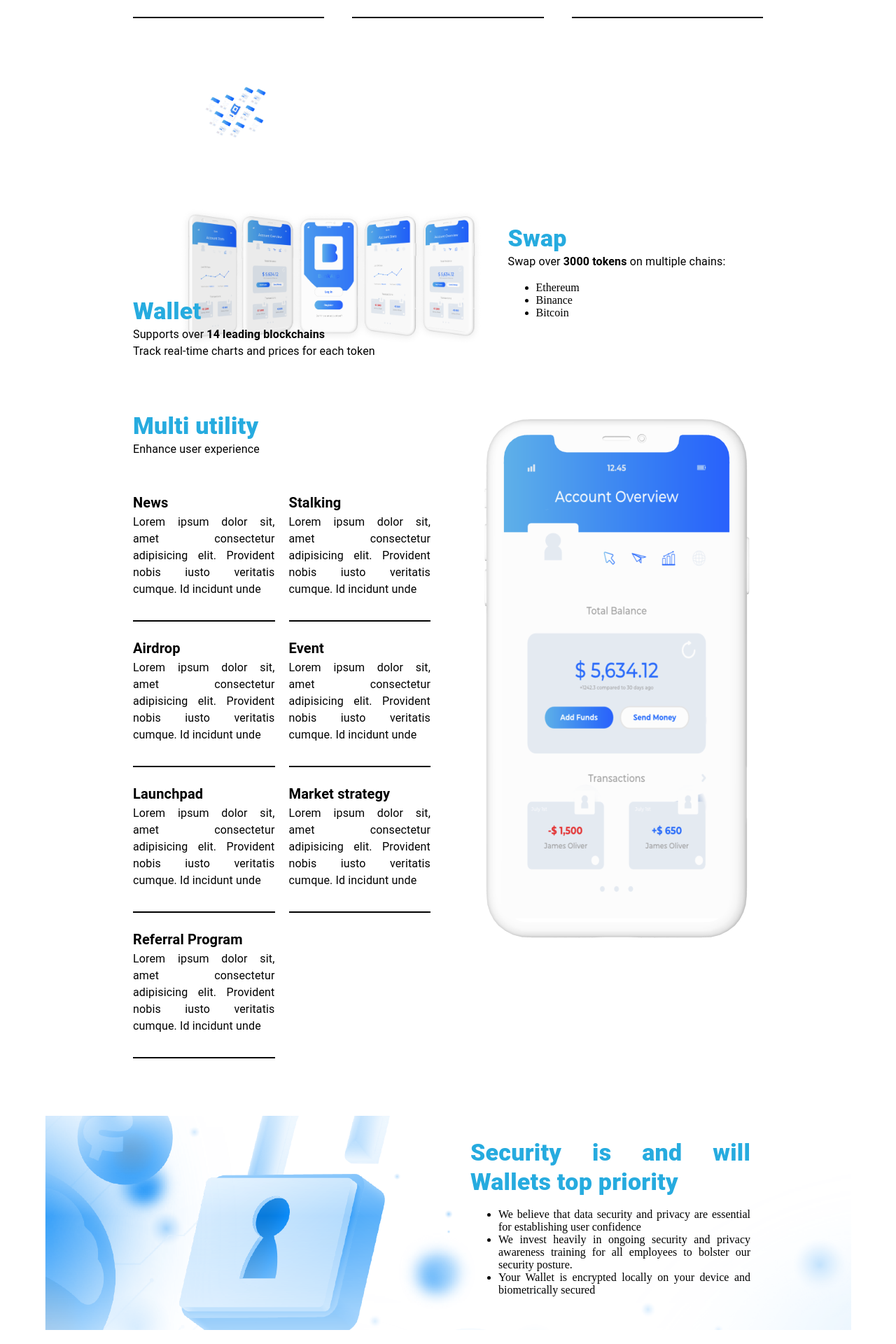
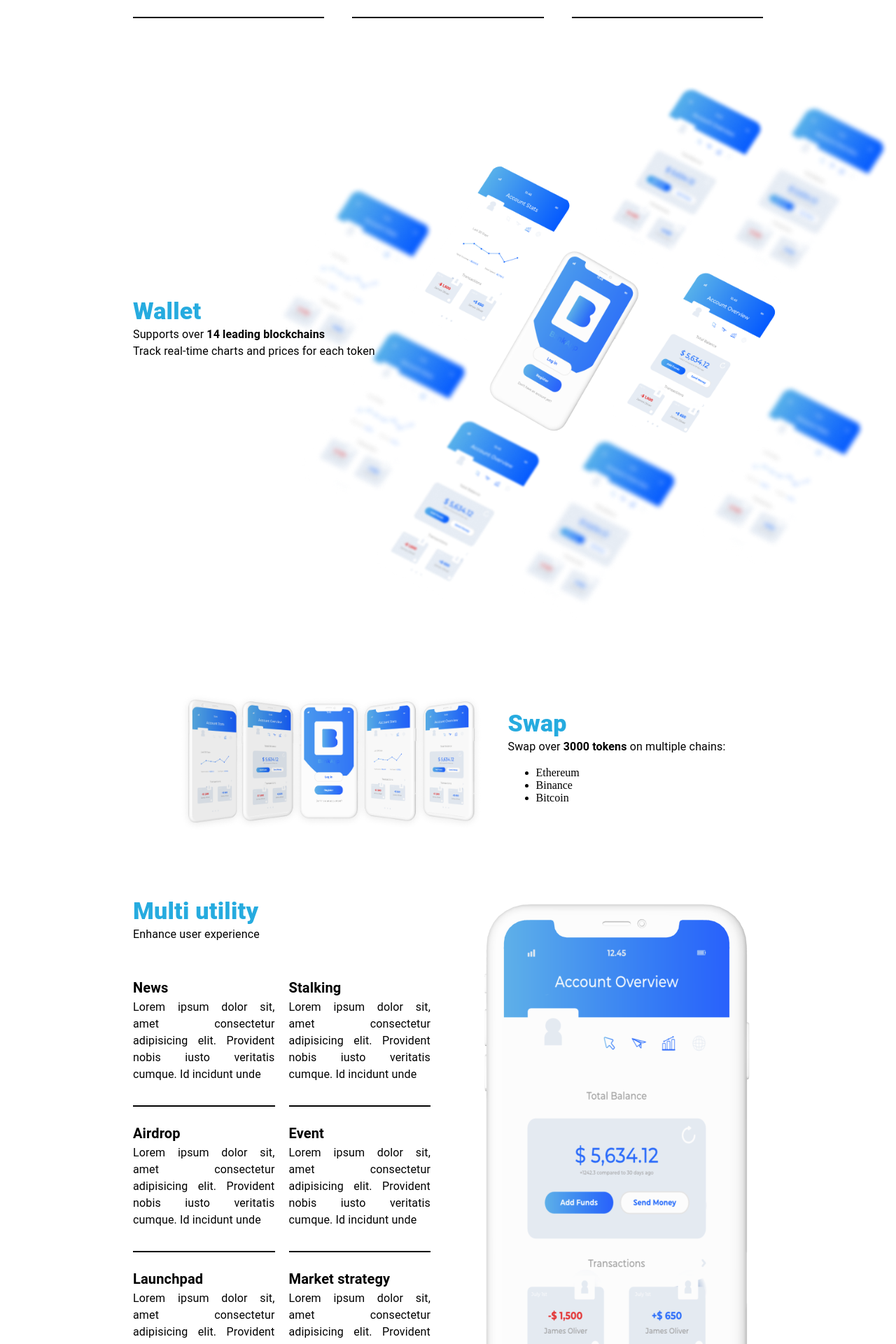
Before and after one commit to AgiletechDev/HomeWallet, a React (Vite) app: page / in a window 1280 px wide. Shown: the part 1460-3380 px from the top of the page at 70% size. Built offline with nearby package versions, Linux system fonts and the light colour scheme.

Commit message:
Fixed margins 2

```diff
--- a/src/views/home/SecondSection.jsx
+++ b/src/views/home/SecondSection.jsx
@@ -40,7 +40,7 @@ export const SecondSection = () => {
         <Box>
           <img
             src={imgSect1}
-            style={{ width: '10%', zIndex: '-1', marginLeft: '100px' }}
+            style={{ width: '100%', zIndex: '-1', marginLeft: '180px' }}
           />
         </Box>
       </Box>
--- a/src/views/home/ThirdSection.jsx
+++ b/src/views/home/ThirdSection.jsx
@@ -47,7 +47,10 @@ export const ThirdSection = () => {
           display: 'flex',
           alignItems: 'center',
           justifyContent: 'center',
-
+          width: '98vw',
+          height: '100vh',
+          margin: '0',
+          padding: '0.4em',
           background: `url(${imgSect1}) center/cover no-repeat`,
           mt: '5em',
         }}
```
